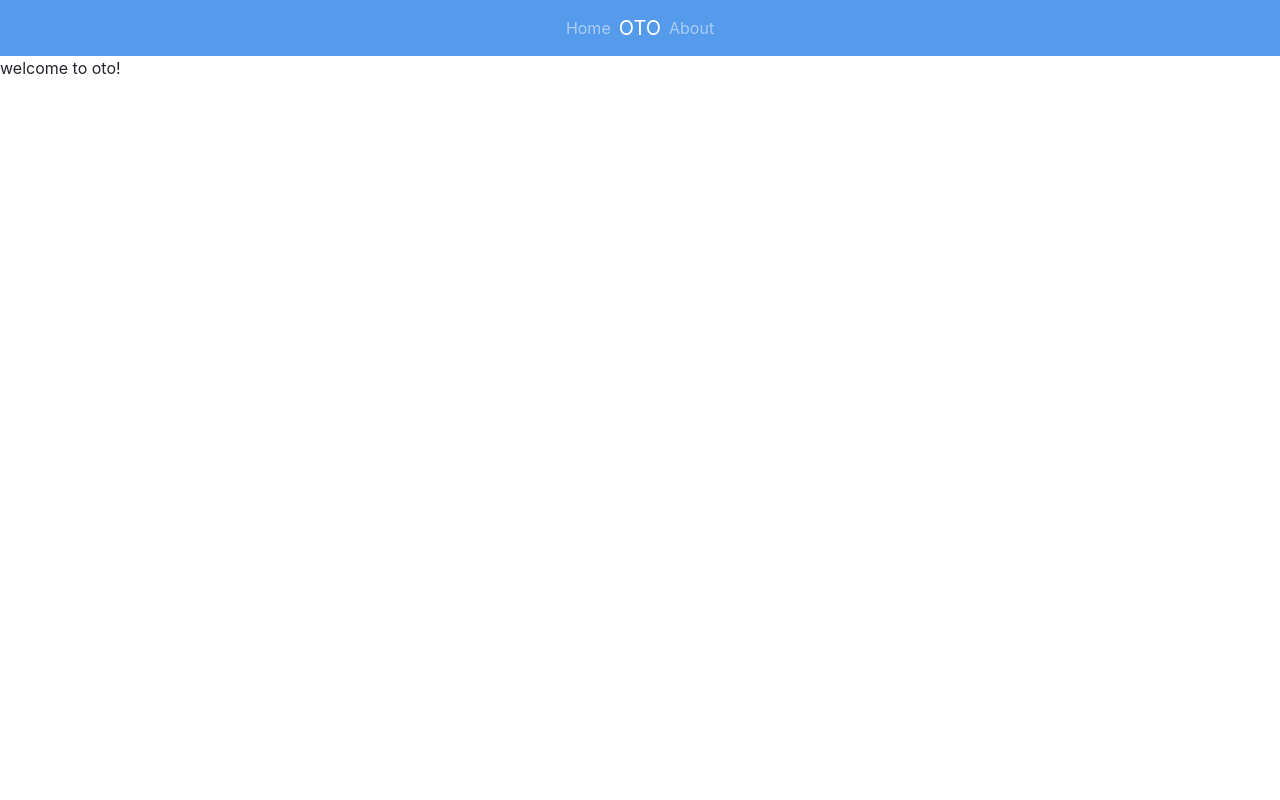
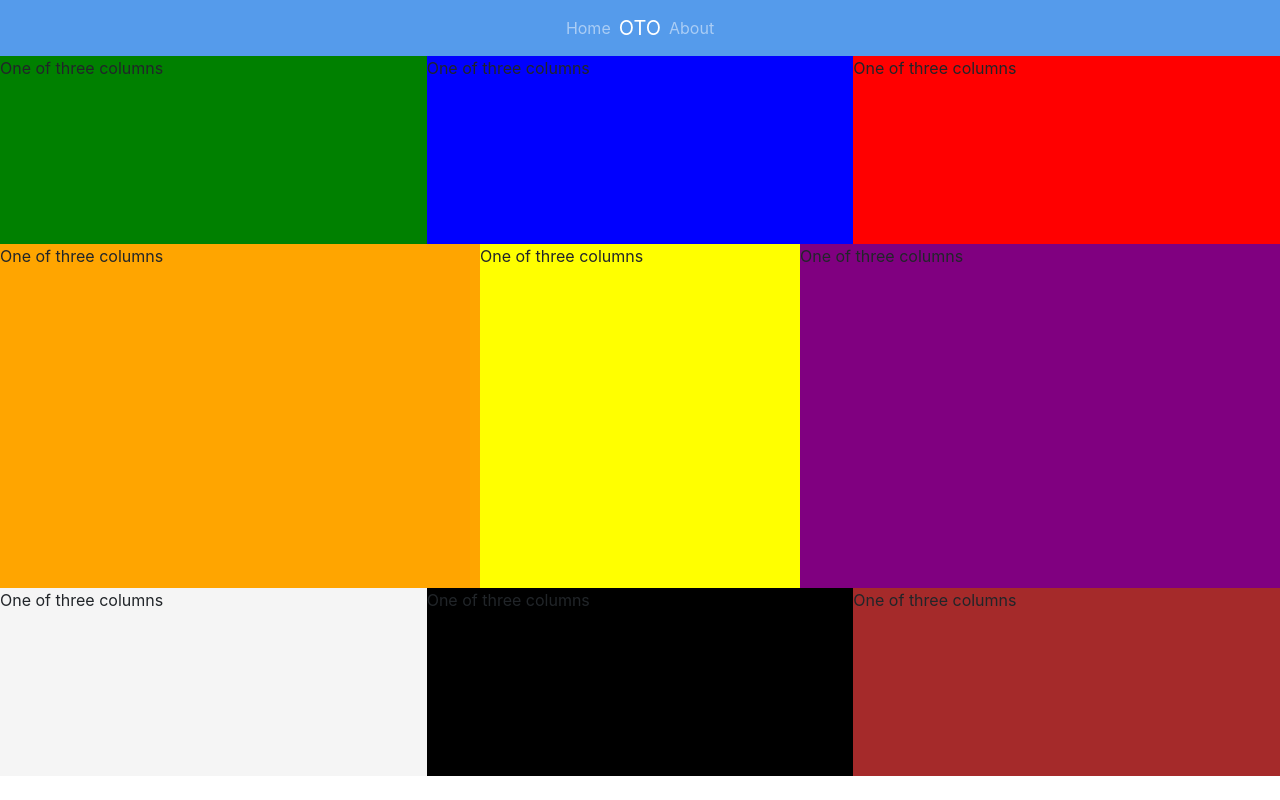
Before and after one commit to nicmarchini/otter-or-not, an Angular app in the folder frontend/: page /home in a window 1280 px wide. Built offline with nearby package versions, Linux system fonts and the light colour scheme.

Commit message:
creating grid

```diff
--- a/frontend/src/app/home/home.component.html
+++ b/frontend/src/app/home/home.component.html
@@ -1 +1,38 @@
-<p>welcome to oto!</p>
+<link rel="stylesheet" href="https://stackpath.bootstrapcdn.com/bootstrap/4.5.2/css/bootstrap.min.css" integrity="sha384-JcKb8q3iqJ61gNV9KGb8thSsNjpSL0n8PARn9HuZOnIxN0hoP+VmmDGMN5t9UJ0Z" crossorigin="anonymous">
+
+<div class="container-fluid d-flex justify-content-around" style="height: 90vh; flex-direction: column;">
+    <div class="row flex-grow-1">
+        <div class="flex-column flex-grow-1" style="background-color: green;">
+            One of three columns
+          </div>
+          <div class="flex-column flex-grow-1" style="background-color: blue;">
+            One of three columns
+          </div>
+          <div class="flex-column flex-grow-1 " style="background-color: red;">
+            One of three columns
+          </div>
+    </div>
+    <div class='row flex-grow-1 h-25'>
+        <div class="flex-column-3 flex-grow-1" style="background-color: orange;">
+            One of three columns
+          </div>
+          <div class="flex-column w-25" style="background-color: yellow;">
+            One of three columns
+          </div>
+          <div class="flex-column-3 flex-grow-1" style="background-color: purple;">
+            One of three columns
+          </div>
+    </div>
+    <div class='row flex-grow-1'>
+        <div class="flex-column flex-grow-1" style="background-color: whitesmoke;">
+            One of three columns
+          </div>
+          <div class="flex-column flex-grow-1" style="background-color: black;">
+            One of three columns
+          </div>
+          <div class="flex-column flex-grow-1 " style="background-color: brown;">
+            One of three columns
+          </div>
+
+    </div>
+  </div>
```
